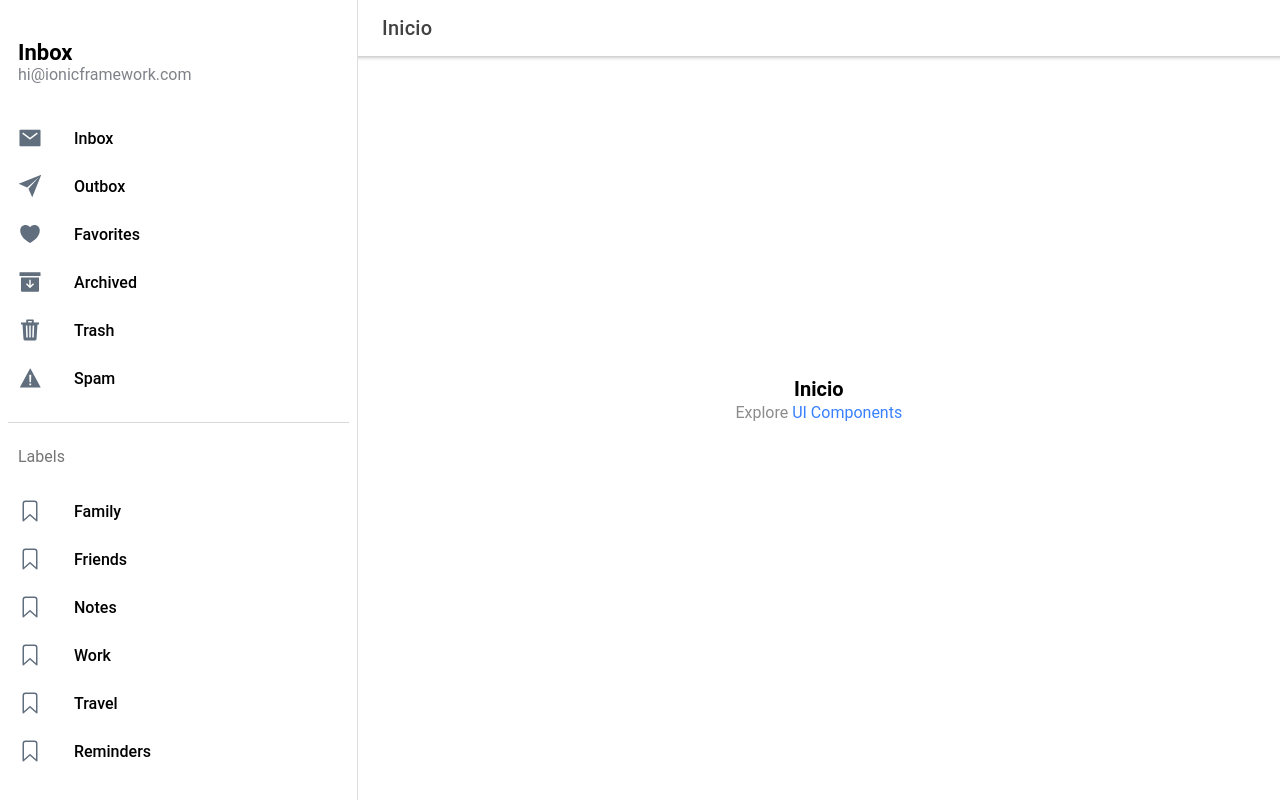
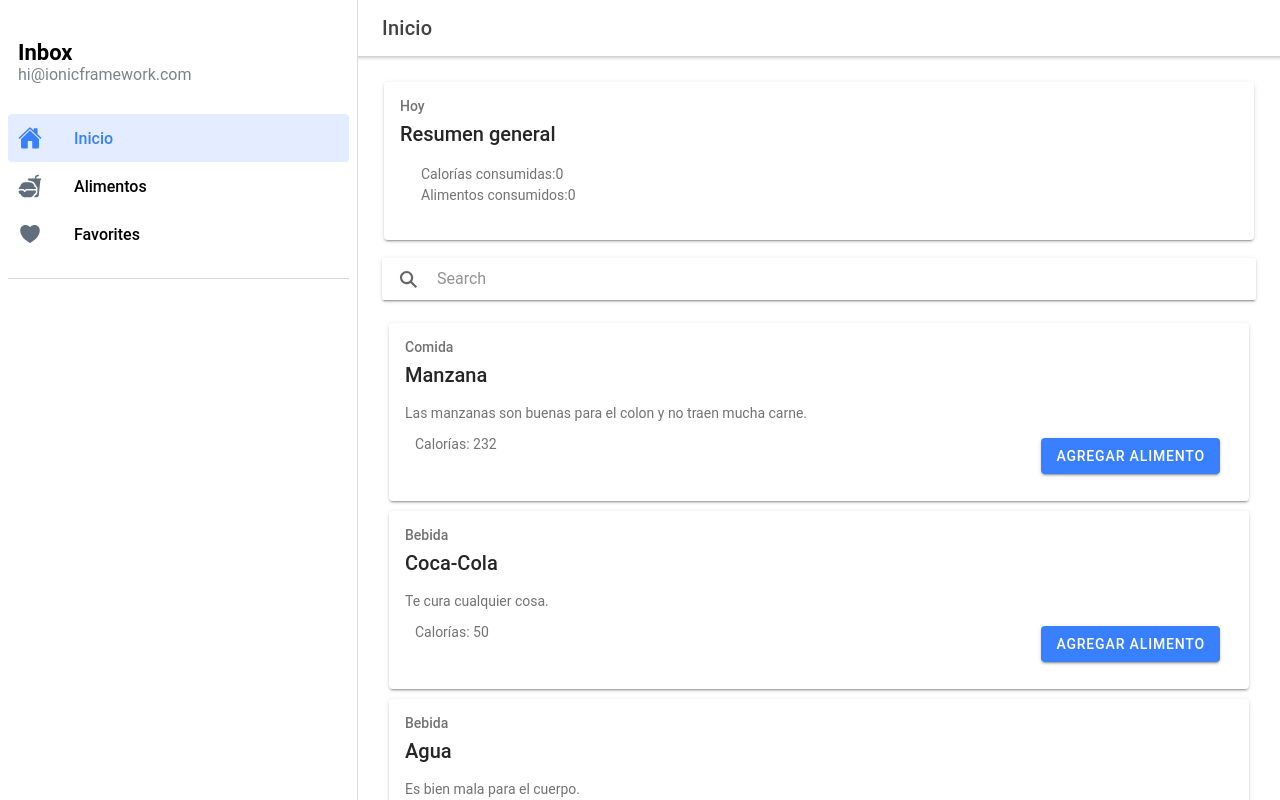
Before and after one commit to betoxxD/caloriesCounter, a React (Create React App) app: page /page/Inicio in a window 1280 px wide. Built offline with nearby package versions, Linux system fonts and the light colour scheme.

Commit message:
Fuincionalidad principal

```diff
--- a/src/App.tsx
+++ b/src/App.tsx
@@ -20,6 +20,9 @@ import '@ionic/react/css/text-transformation.css';
 import '@ionic/react/css/flex-utils.css';
 import '@ionic/react/css/display.css';
 
+import Inicio from './pages/Inicio';
+import Alimentos from './pages/Alimentos';
+
 /* Theme variables */
 import './theme/variables.css';
 
@@ -31,11 +34,13 @@ const App: React.FC = () => {
           <Menu />
           <IonRouterOutlet id="main">
             <Route path="/" exact={true}>
-              <Redirect to="/page/Inbox" />
+              <Redirect to="/page/Inicio" />
             </Route>
             <Route path="/page/:name" exact={true}>
               <Page />
             </Route>
+            <Route path="/page/Inicio" component={Inicio}/>
+            <Route path="/page/Alimentos" component={Alimentos}/>
           </IonRouterOutlet>
         </IonSplitPane>
       </IonReactRouter>
--- /dev/null
+++ b/src/components/FoodCards.tsx
@@ -0,0 +1,49 @@
+import {
+  IonCard,
+  IonCardHeader,
+  IonCardContent,
+  IonCardTitle,
+  IonCardSubtitle,
+  IonGrid,
+  IonRow,
+  IonLabel,
+  IonButton,
+  IonCol,
+} from "@ionic/react";
+import React from "react";
+
+import foodData from "../hooks/foodData";
+
+const FoodCards: React.FC<{ onAddCalories: (calories: number) => void; }> = (
+  props
+) => {
+  return (
+    <IonGrid>
+      {foodData.map((foodDetail, index) => {
+        return (
+          <IonCard>
+            <IonCardHeader>
+              <IonCardSubtitle>{foodDetail.typeFood}</IonCardSubtitle>
+              <IonCardTitle>{foodDetail.name}</IonCardTitle>
+            </IonCardHeader>
+            <IonCardContent>
+              {foodDetail.description}
+              <IonGrid>
+                <IonRow>
+                  <IonCol>
+                    <IonLabel>Calorías: {foodDetail.calories}</IonLabel>
+                  </IonCol>
+                  <IonCol className="ion-text-right">
+                    <IonButton onClick={() => props.onAddCalories(foodDetail.calories) }>Agregar Alimento</IonButton>
+                  </IonCol>
+                </IonRow>
+              </IonGrid>
+            </IonCardContent>
+          </IonCard>
+        );
+      })}
+    </IonGrid>
+  );
+};
+
+export default FoodCards;
--- /dev/null
+++ b/src/components/FoodCardsWhitoutButton.tsx
@@ -0,0 +1,46 @@
+import {
+    IonCard,
+    IonCardHeader,
+    IonCardContent,
+    IonCardTitle,
+    IonCardSubtitle,
+    IonGrid,
+    IonRow,
+    IonLabel,
+    IonButton,
+    IonCol,
+  } from "@ionic/react";
+  import React from "react";
+
+  import foodData from "../hooks/foodData";
+
+  class FoodCardsWhitoutButton extends React.Component {
+      render () {
+          return (
+            <IonGrid>
+              {foodData.map((foodDetail, index) => {
+                return(
+                <IonCard>
+                  <IonCardHeader>
+                    <IonCardSubtitle>{foodDetail.typeFood}</IonCardSubtitle>
+                    <IonCardTitle>{foodDetail.name}</IonCardTitle>
+                  </IonCardHeader>
+                  <IonCardContent>
+                    {foodDetail.description}
+                    <IonGrid>
+                      <IonRow>
+                        <IonCol>
+                          <IonLabel>Calorías: {foodDetail.calories}</IonLabel>
+                        </IonCol>
+                      </IonRow>
+                    </IonGrid>
+                  </IonCardContent>
+                </IonCard>
+                );
+              })}
+            </IonGrid>
+          );
+        }
+  }
+
+  export default FoodCardsWhitoutButton;
--- a/src/components/Menu.tsx
+++ b/src/components/Menu.tsx
@@ -11,7 +11,7 @@ import {
 } from '@ionic/react';
 
 import { useLocation } from 'react-router-dom';
-import { archiveOutline, archiveSharp, bookmarkOutline, heartOutline, heartSharp, mailOutline, mailSharp, paperPlaneOutline, paperPlaneSharp, trashOutline, trashSharp, warningOutline, warningSharp } from 'ionicons/icons';
+import { heartOutline, heartSharp, home, fastFood } from 'ionicons/icons';
 import './Menu.css';
 
 interface AppPage {
@@ -23,44 +23,24 @@ interface AppPage {
 
 const appPages: AppPage[] = [
   {
-    title: 'Inbox',
-    url: '/page/Inbox',
-    iosIcon: mailOutline,
-    mdIcon: mailSharp
+    title: 'Inicio',
+    url: '/page/Inicio',
+    iosIcon: home,
+    mdIcon: home
   },
   {
-    title: 'Outbox',
-    url: '/page/Outbox',
-    iosIcon: paperPlaneOutline,
-    mdIcon: paperPlaneSharp
+    title: 'Alimentos',
+    url: '/page/Alimentos',
+    iosIcon: fastFood,
+    mdIcon: fastFood
   },
   {
     title: 'Favorites',
     url: '/page/Favorites',
     iosIcon: heartOutline,
     mdIcon: heartSharp
-  },
-  {
-    title: 'Archived',
-    url: '/page/Archived',
-    iosIcon: archiveOutline,
-    mdIcon: archiveSharp
-  },
-  {
-    title: 'Trash',
-    url: '/page/Trash',
-    iosIcon: trashOutline,
-    mdIcon: trashSharp
-  },
-  {
-    title: 'Spam',
-    url: '/page/Spam',
-    iosIcon: warningOutline,
-    mdIcon: warningSharp
   }
 ];
-
-const labels = ['Family', 'Friends', 'Notes', 'Work', 'Travel', 'Reminders'];
 
 const Menu: React.FC = () => {
   const location = useLocation();
@@ -82,16 +62,6 @@ const Menu: React.FC = () => {
             );
           })}
         </IonList>
-
-        <IonList id="labels-list">
-          <IonListHeader>Labels</IonListHeader>
-          {labels.map((label, index) => (
-            <IonItem lines="none" key={index}>
-              <IonIcon slot="start" icon={bookmarkOutline} />
-              <IonLabel>{label}</IonLabel>
-            </IonItem>
-          ))}
-        </IonList>
       </IonContent>
     </IonMenu>
   );
--- /dev/null
+++ b/src/hooks/foodData.ts
@@ -0,0 +1,25 @@
+const foodData = [
+    {
+        id: 1,
+        typeFood: "Comida",
+        name: "Manzana",
+        description: "Las manzanas son buenas para el colon y no traen mucha carne.",
+        calories: 232
+    },
+    {
+        id: 2,
+        typeFood: "Bebida",
+        name: "Coca-Cola",
+        description: "Te cura cualquier cosa.",
+        calories: 50
+    },
+    {
+        id: 3,
+        typeFood: "Bebida",
+        name: "Agua",
+        description: "Es bien mala para el cuerpo.",
+        calories: 1000
+    }
+];
+
+export default foodData;
--- /dev/null
+++ b/src/pages/Alimentos.tsx
@@ -0,0 +1,44 @@
+import {
+  IonButtons,
+  IonContent,
+  IonGrid,
+  IonHeader,
+  IonMenuButton,
+  IonPage,
+  IonSearchbar,
+  IonTitle,
+  IonToolbar,
+} from "@ionic/react";
+import { useParams } from "react-router";
+import "./Alimentos.css";
+
+import FoodCardsWhitoutButton from "../components/FoodCardsWhitoutButton";
+import { useState } from "react";
+
+const Alimentos: React.FC = () => {
+  const { name } = useParams<{ name: string }>();
+  const [searchText, setSearchText] = useState("");
+
+  return (
+    <IonPage>
+      <IonHeader>
+        <IonToolbar>
+          <IonButtons slot="start">
+            <IonMenuButton />
+          </IonButtons>
+          <IonTitle>Alimentos</IonTitle>
+        </IonToolbar>
+      </IonHeader>
+      <IonContent fullscreen className="ion-padding">
+        <IonSearchbar
+          value={searchText}
+          onIonChange={(e) => setSearchText(e.detail.value!)}
+          animated
+        ></IonSearchbar>
+        <FoodCardsWhitoutButton />
+      </IonContent>
+    </IonPage>
+  );
+};
+
+export default Alimentos;
--- /dev/null
+++ b/src/pages/Inicio.tsx
@@ -0,0 +1,77 @@
+import {
+  IonButton,
+  IonButtons,
+  IonCard,
+  IonCardContent,
+  IonCardHeader,
+  IonCardSubtitle,
+  IonCardTitle,
+  IonCol,
+  IonContent,
+  IonGrid,
+  IonHeader,
+  IonLabel,
+  IonMenuButton,
+  IonPage,
+  IonRow,
+  IonSearchbar,
+  IonTitle,
+  IonToolbar,
+} from "@ionic/react";
+import { useState, useRef } from "react";
+import "./Inicio.css";
+import FoodCards from "../components/FoodCards";
+
+const Inicio: React.FC = () => {
+  const [calculatedCalories, setCalculatedCalories] = useState<number>(0);
+  const [consumedFood, setConsumedFood] = useState<number>(0);
+
+  const [searchText, setSearchText] = useState("");
+
+  const addCalories = (newCalories: number) => {
+    setCalculatedCalories(calculatedCalories + newCalories);
+    setConsumedFood(consumedFood + 1);
+  };
+
+  return (
+    <IonPage>
+      <IonHeader>
+        <IonToolbar>
+          <IonButtons slot="start">
+            <IonMenuButton />
+          </IonButtons>
+          <IonTitle>Inicio</IonTitle>
+        </IonToolbar>
+      </IonHeader>
+
+      <IonContent fullscreen className="ion-padding">
+        <IonCard>
+          <IonCardHeader>
+            <IonCardSubtitle>Hoy</IonCardSubtitle>
+            <IonCardTitle>Resumen general</IonCardTitle>
+            <IonCardContent>
+              <IonGrid>
+                <IonRow>
+                  <IonLabel>Calorías consumidas: </IonLabel>
+                  {calculatedCalories && <IonLabel>{calculatedCalories}</IonLabel>}
+                </IonRow>
+                <IonRow>
+                  <IonLabel>Alimentos consumidos: </IonLabel>
+                  {consumedFood && <IonLabel>{consumedFood}</IonLabel>}
+                </IonRow>
+              </IonGrid>
+            </IonCardContent>
+          </IonCardHeader>
+        </IonCard>
+        <IonSearchbar
+          value={searchText}
+          onIonChange={(e) => setSearchText(e.detail.value!)}
+          animated
+        ></IonSearchbar>
+        <FoodCards onAddCalories = { (calories: number) => addCalories(calories) } />
+      </IonContent>
+    </IonPage>
+  );
+};
+
+export default Inicio;
```
Also changed, not shown: src/pages/Alimentos.css (added), src/pages/Inicio.css (added).
